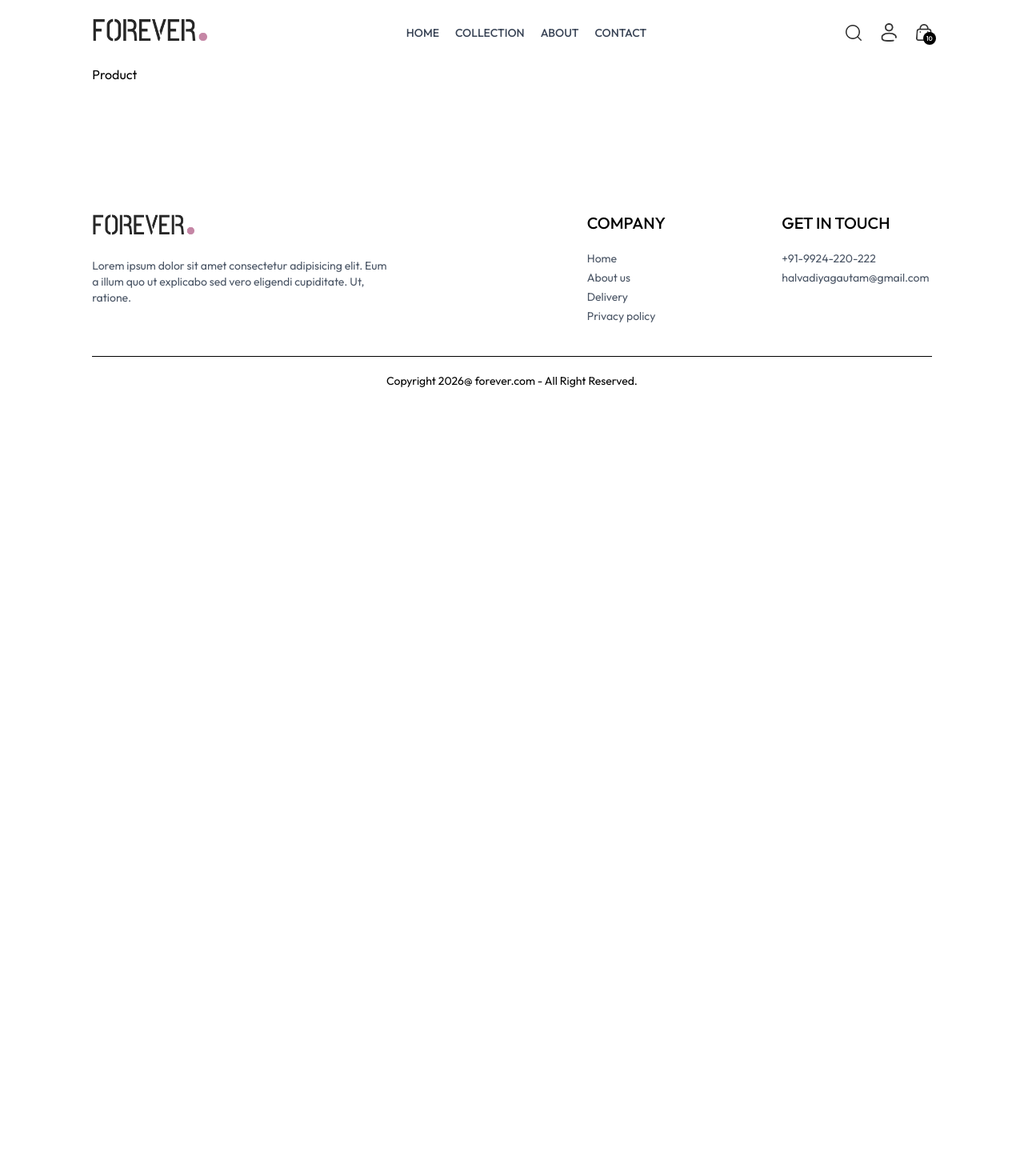
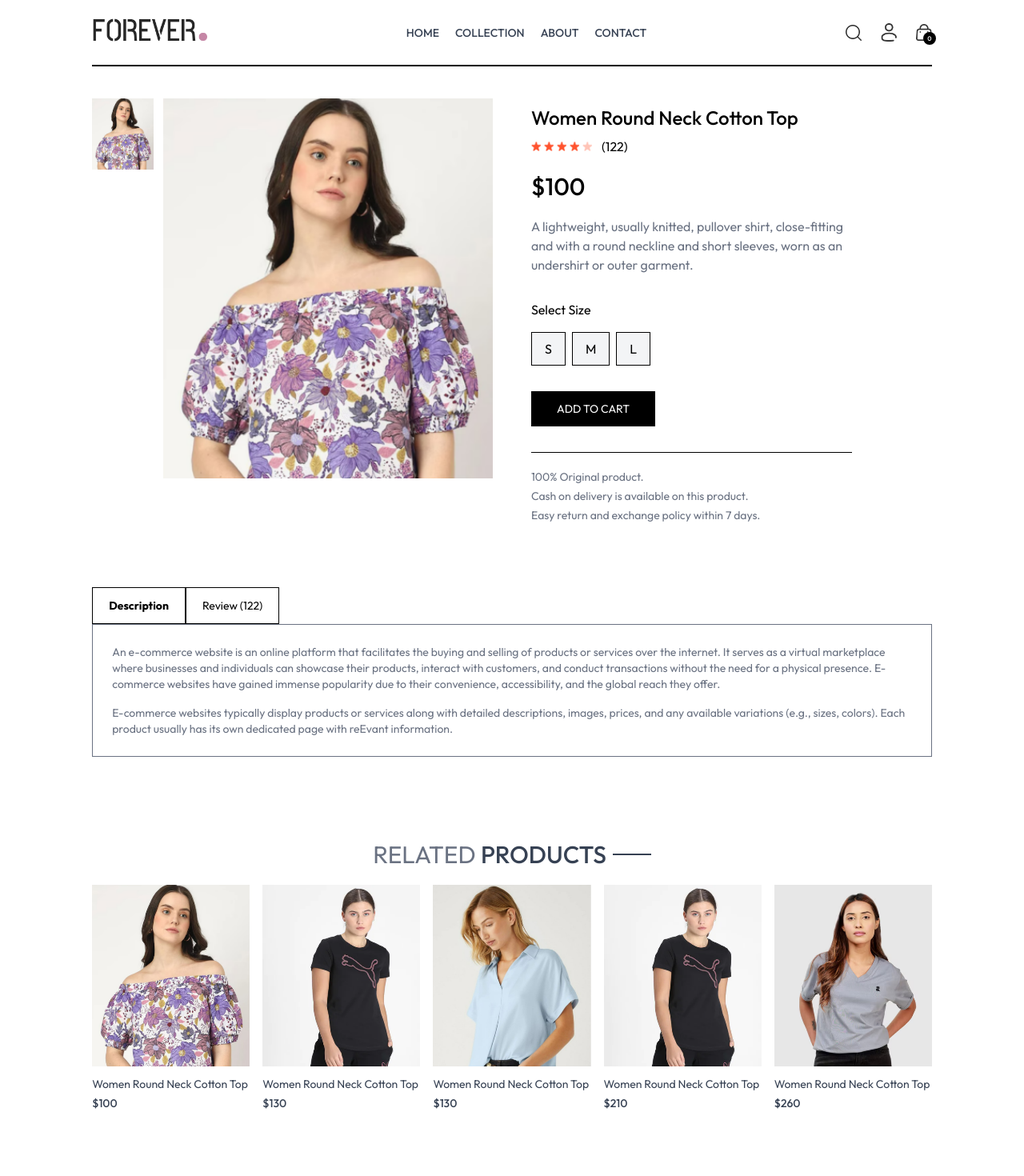
Before and after one commit to GAUTAM-HALVADIYA/ECommerce, a React (Vite) app: page /product/aaaaa in a window 1280 px wide. Shown: the top 1470 px of the page at 80% size. Before the commit the page ends 800 px from the top, so only its background shows below. Built offline with nearby package versions, Linux system fonts and the light colour scheme.

Commit message:
Add product page

```diff
--- a/package.json
+++ b/package.json
@@ -14,6 +14,7 @@
     "react": "^19.2.0",
     "react-dom": "^19.2.0",
     "react-router-dom": "^7.12.0",
+    "react-toastify": "^11.0.5",
     "tailwindcss": "^4.1.18"
   },
   "devDependencies": {
--- a/src/App.jsx
+++ b/src/App.jsx
@@ -12,11 +12,12 @@
 import Navbar from "./components/Navbar";
 import Footer from "./components/Footer";
 import SearchBar from "./components/SearchBar";
+  import { ToastContainer, toast } from 'react-toastify';
 
 function App() {
     return (
         <div className="px-4 sm:px-[5vw] md:px-[7w] lg:px-[9vw]">
-
+            <ToastContainer/>
             <Navbar />
             <SearchBar/>
             <Routes>
--- a/src/components/Navbar.jsx
+++ b/src/components/Navbar.jsx
@@ -7,7 +7,7 @@
 
     const [visible, setVisible] = useState(false)
 
-    const {setShowSearch} = useContext(ShopContext)
+    const {setShowSearch, getCartCount} = useContext(ShopContext)
 
     return (
         <div className="flex items-center justify-between py-5 font-medium">
@@ -58,7 +58,7 @@
 
                 <Link to="/cart" className="relative">
                     <img src={assets.cart_icon} className="w-5 min-w-5" alt="" />
-                    <p className="absolute right-[-5px] bottom-[-5px] w-4 text-center leading-4 bg-black text-white aspect-square rounded-full text-[8px]">10</p>
+                    <p className="absolute right-[-5px] bottom-[-5px] w-4 text-center leading-4 bg-black text-white aspect-square rounded-full text-[8px]">{getCartCount()}</p>
                 </Link>
 
                 <img onClick={() => setVisible(true)} className="w-5 cursor-pointer sm:hidden" src={assets.menu_icon} />
--- /dev/null
+++ b/src/components/RelatedProduct.jsx
@@ -0,0 +1,41 @@
+import React, { useContext, useEffect, useState } from 'react'
+import { ShopContext } from '../context/ShopContext'
+import Title from './Title'
+import ProductItem from './ProductItem'
+
+function RelatedProduct({category, subCategory}) {
+
+
+    const {products} = useContext(ShopContext)
+    const [related, setRelated] = useState([])
+
+    useEffect(() => {
+        if(products.length > 0)
+        {
+            let productsCopy = products.slice()
+
+            productsCopy = productsCopy.filter(item => category === item.category)
+            productsCopy = productsCopy.filter(item => subCategory === item.subCategory)
+
+            setRelated(productsCopy.slice(0,5))
+
+
+        }
+    }, [products])
+  return (
+    <div className='my-24'>
+        <div className='text-center text-3xl py-2'>
+            <Title text1={'RELATED'} text2={'PRODUCTS'}/>
+        </div>
+
+        <div className='grid grid-cols-2 sm:grid-cols-3 md:grid-cols-4 lg:grid-cols-5 gap-4 gap-y-6'>
+            {
+                related.map((item, index) => <ProductItem key={index} id={item._id} name={item.name} price={item.price} image={item.image}/>)
+            }
+        </div>
+
+    </div>
+  )
+}
+
+export default RelatedProduct
--- a/src/context/ShopContext.jsx
+++ b/src/context/ShopContext.jsx
@@ -1,5 +1,6 @@
-import { createContext, useState } from "react";
+import { createContext, useEffect, useState } from "react";
 import { products } from "../assets/assets";
+import { toast } from "react-toastify";
 
 export const ShopContext = createContext();
 
@@ -9,10 +10,60 @@
     const delivery_free = 10;
     const [search, setSearch] = useState('')
     const [showSearch, setShowSearch] = useState(false)
+    const [cartItems, setCartItems] = useState({})
+
+    const addToCart = (itemId, size) => {
+
+        let cartData = structuredClone(cartItems)
+
+        if(!size)
+        {
+            toast.error('Please select product size')
+            return
+        }
+
+        if(cartData[itemId])
+        {
+            if(cartData[itemId][size])
+                cartData[itemId][size] += 1
+            else
+                cartData[itemId][size] = 1
+
+        }
+        else
+        {
+            cartData[itemId] = {}
+            cartData[itemId][size] = 1
+        }
+        setCartItems(cartData)
+
+    }
+
+    let getCartCount = () => {
+        let totalCount = 0
+
+        for (const productId in cartItems) {
+            const sizes = cartItems[productId]
+
+            for (const size in sizes) {
+                totalCount += sizes[size]
+            }
+        }
+
+        return totalCount
+
+    }
 
     const value = {
-        products, currency, delivery_free, search, setSearch, showSearch, setShowSearch
+        products, currency, delivery_free, search, setSearch, showSearch, setShowSearch,cartItems, addToCart, getCartCount
     }
+
+    useEffect(() => {
+        console.log(cartItems)
+    }, [cartItems])
+
+
+
 
     return (
         <ShopContext.Provider value={value}>
--- a/src/index.css
+++ b/src/index.css
@@ -18,6 +18,10 @@
     display: block;
 }
 
+::-webkit-scrollbar{
+    display: none;
+}
+
 @media (max-width: 640px){
 
     a.active{
--- a/src/pages/Product.jsx
+++ b/src/pages/Product.jsx
@@ -1,9 +1,95 @@
-import React from 'react'
+import React, { useContext, useEffect, useState } from 'react'
+import { useParams } from 'react-router-dom'
+import { ShopContext } from '../context/ShopContext'
+import { assets } from '../assets/assets'
+import RelatedProduct from '../components/RelatedProduct'
 
 function Product() {
-  return (
-    <div>Product</div>
-  )
+
+  const {productId} = useParams()
+  const {products, currency, addToCart} = useContext(ShopContext)
+  const [productData, setProductData] = useState(null)
+  const [image, setImage] = useState('')
+  const [size, setSize] = useState('')
+
+  const fetchProductData = () => {
+    const foundProduct = products.find(item => item._id === productId);
+    setProductData(foundProduct);
+    setImage(foundProduct.image[0])
+
+  }
+
+  useEffect(() => {
+    fetchProductData()
+  }, [productId, products])
+
+
+
+  return productData ? (
+    <div className='border-t-2 pt-10 transition-opacity ease-in duration-500 opacity-100'>
+      {/*------------------- Product Data -------------------*/}
+
+      <div className='flex gap-12 sm:gap-12 flex-col sm:flex-row'>
+        {/*------------------ Product Image ------------------*/}
+
+        <div className='flex-1 flex flex-col-reverse gap-3 sm:flex-row'>
+          <div className='flex sm:flex-col overflow-x-auto sm:overflow-y-scroll justify-between sm:justify-normal sm:w-[18.7%] w-full'>
+            {
+              productData.image.map((item, index) => (<img onClick={() => setImage(item)} src={item} key={index} className='w-[24%] sm:w-full sm:mb-3 flex-shrink-0 cursor-pointer'/>))
+            }
+          </div>
+          <div className='w-full sm:w[80%]'>
+            <img className='w-full h-auto' src={image} alt="" />
+          </div>
+        </div>
+
+        {/*----------------- Product Info -------------*/}
+        <div className='flex-1'>
+            <h1 className='font-medium text-2xl  mt-2'>{productData.name}</h1>
+            <div className='flex items-center gap-1 mt-2'>
+              <img src={assets.star_icon} alt="" className="w-3 5" />
+              <img src={assets.star_icon} alt="" className="w-3 5" />
+              <img src={assets.star_icon} alt="" className="w-3 5" />
+              <img src={assets.star_icon} alt="" className="w-3 5" />
+              <img src={assets.star_dull_icon} alt="" className="w-3 5" />
+              <p className='pl-2'>(122)</p>
+            </div>
+            <p className='mt-5 text-3xl font-medium'>{currency}{productData.price}</p>
+            <p className='mt-5 text-gray-500 md:w-4/5'>{productData.description}</p>
+            <div className='flex flex-col gap-4 my-8'>
+              <p>Select Size</p>
+              <div className='flex gap-2'>
+                {
+                  productData.sizes.map((item, index) => <button onClick={() => setSize(item)} className={`border py-2 px-4 bg-gray-100 ${item === size ? 'border-orange-500' : ''}`} key={index}>{item}</button>
+                )}
+              </div>
+            </div>
+            <button onClick={() => addToCart(productData._id, size)} className='bg-black text-white px-8 py-3 text-sm active:bg-gray-700'>ADD TO CART</button>
+            <hr className='mt-8 sm:w-4/5' />
+            <div className='text-sm text-gray-500 mt-5 flex flex-col gap-1'>
+              <p>100% Original product.</p>
+              <p>Cash on delivery is available on this product.</p>
+              <p>Easy return and exchange policy within 7 days.</p>
+            </div>
+        </div>
+      </div>
+
+      {/*------------------ Description & Review Section ---------------------*/}
+      <div className='mt-20'>
+        <div className='flex'>
+          <b className='border px-5 py-3 text-sm'>Description</b>
+          <p className='border px-5 py-3 text-sm'>Review (122)</p>
+        </div>
+        <div className='flex flex-col gap-4 border px-6 py-6 text-sm text-gray-500'>
+          <p>An e-commerce website is an online platform that facilitates the buying and selling of products or services over the internet. It serves as a virtual marketplace where businesses and individuals can showcase their products, interact with customers, and conduct transactions without the need for a physical presence. E-commerce websites have gained immense popularity due to their convenience, accessibility, and the global reach they offer.</p>
+          <p>E-commerce websites typically display products or services along with detailed descriptions, images, prices, and any available variations (e.g., sizes, colors). Each product usually has its own dedicated page with reEvant information.</p>
+        </div>
+      </div>
+
+      {/* display related product */}
+      <RelatedProduct category={productData.category} subCategory={productData.subCategory}/>
+    </div>
+  ) : <div className='opacity-0'></div>
 }
 
 export default Product
```
Also changed, not shown: 1 other file (tests, documents, lock files or other folders).
